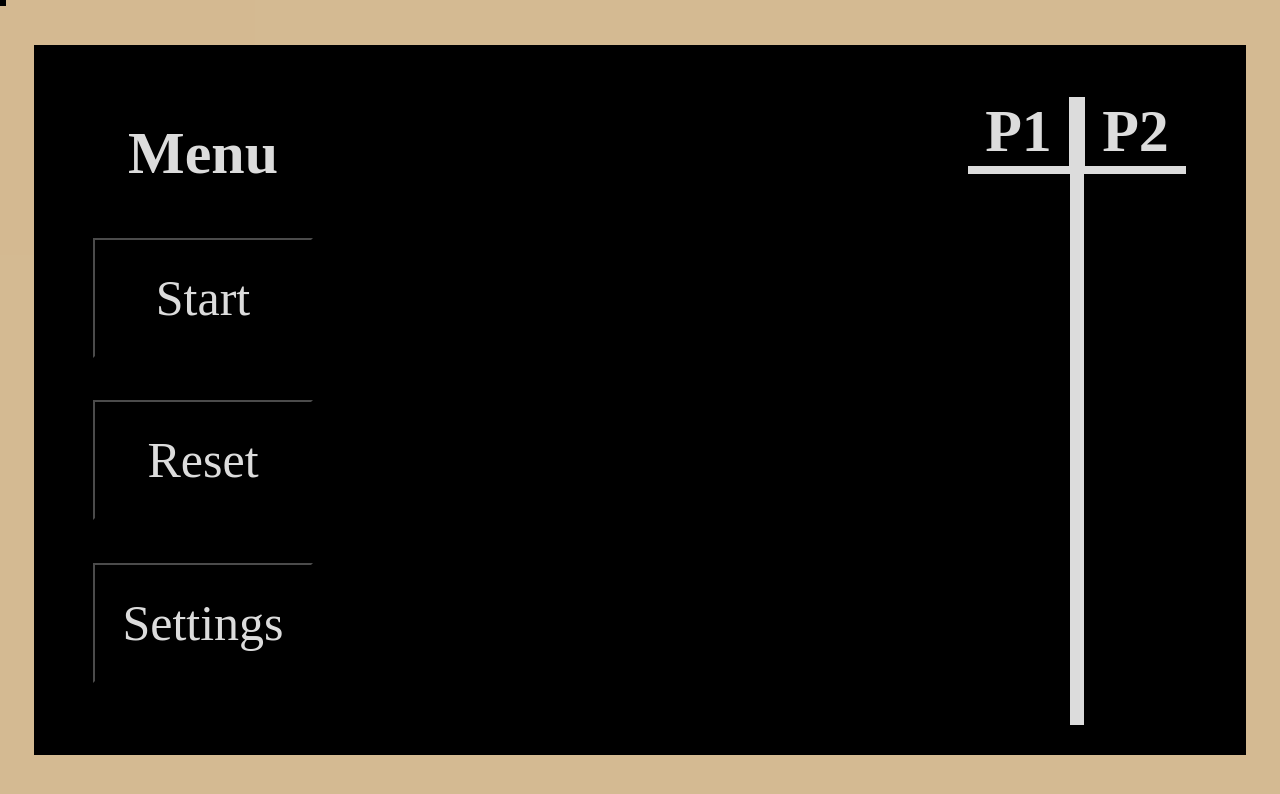
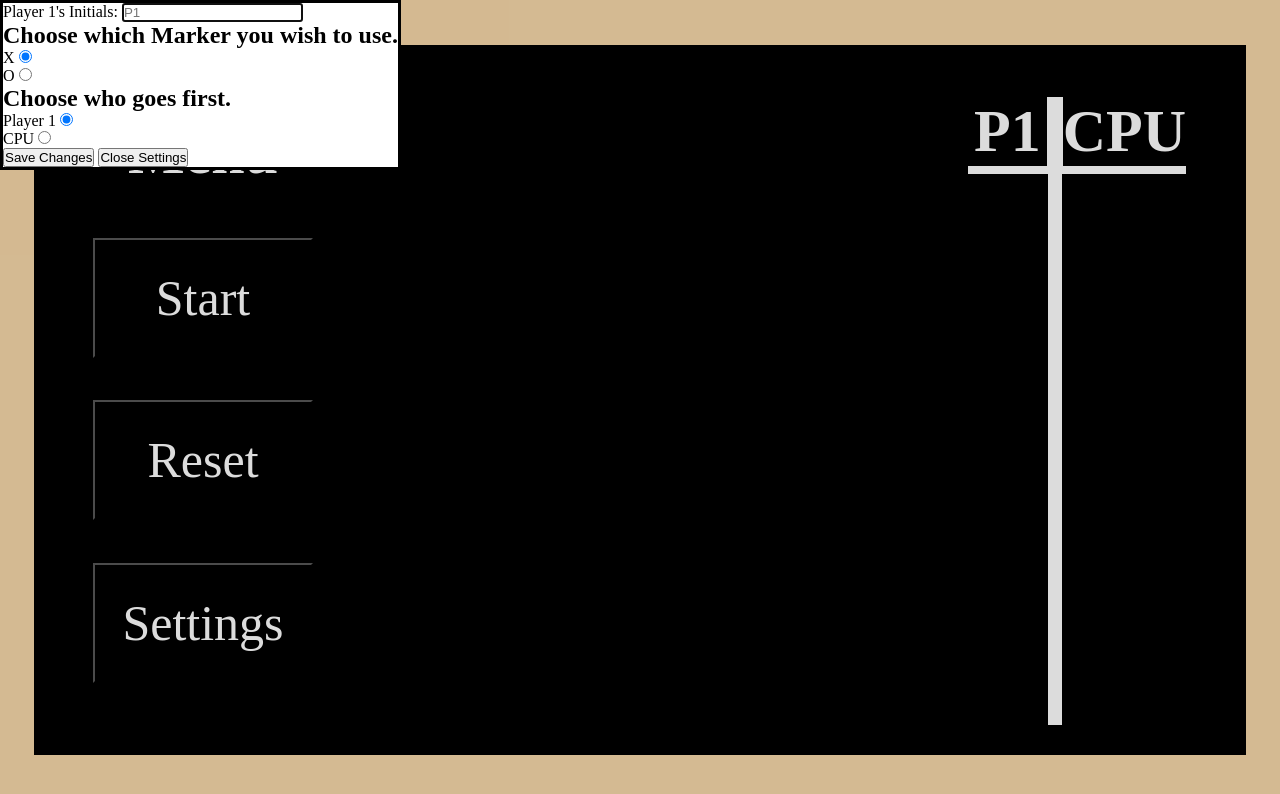
Before and after one commit to SoldierofGod29/tictactoe, a plain HTML site: page index.html in a window 1280 px wide. Both pictures are taken after a click on the button "Settings". Drawn offline with Linux system fonts and the light colour scheme; a web font is replaced by a local one.

Commit message:
Add dialog and form with inputs to dialog as a settings menu

```diff
--- a/index.html
+++ b/index.html
@@ -26,7 +26,7 @@
         </div>
         <div class="right-scoreboard">
             <h2 id="p1">P1</h2>
-            <h2 id="p2">P2</h2>
+            <h2 id="p2">CPU</h2>
             <div class="p1-score">
                 <p></p>
             </div>
@@ -36,8 +36,37 @@
         </div>
     </div>
     <dialog>
-        <form>
-
+        <form method="dialog">
+            <div class="change-p1-name">
+                <label for="p1-name">Player 1's Initials:</label>
+                <input type="text" id="p1-name" min="1" max="3" placeholder="P1"/>
+            </div>
+            <div class="change-p1-marker">
+                <h2>Choose which Marker you wish to use.</h2>
+                <div class="X-marker-container">
+                    <label for="X-marker">X</label>
+                    <input type="radio" id="X-marker" value="X" name="markers" checked/>
+                </div>
+                <div class="O-marker-container">
+                    <label for="O-marker">O</label>
+                    <input type="radio" id="O-marker" name="markers" value="O"/>
+                </div>
+            </div>
+            <div class="choose-first-move">
+                <h2>Choose who goes first.</h2>
+                <div class="player1-container">
+                    <label for="player1">Player 1</label>
+                    <input type="radio" id="player1" name="first-move" checked/>
+                </div>
+                <div class="cpu-container">
+                    <label for="cpu">CPU</label>
+                    <input type="radio" id="cpu" name="first-move"/>
+                </div>
+            </div>
+            <div class="save-cancel-buttons">
+                <input type="submit" id="save-changes" value="Save Changes" />
+                <input type="submit" id="close-settings" value="Close Settings"/>
+            </div>
         </form>
     </dialog>
 
```
